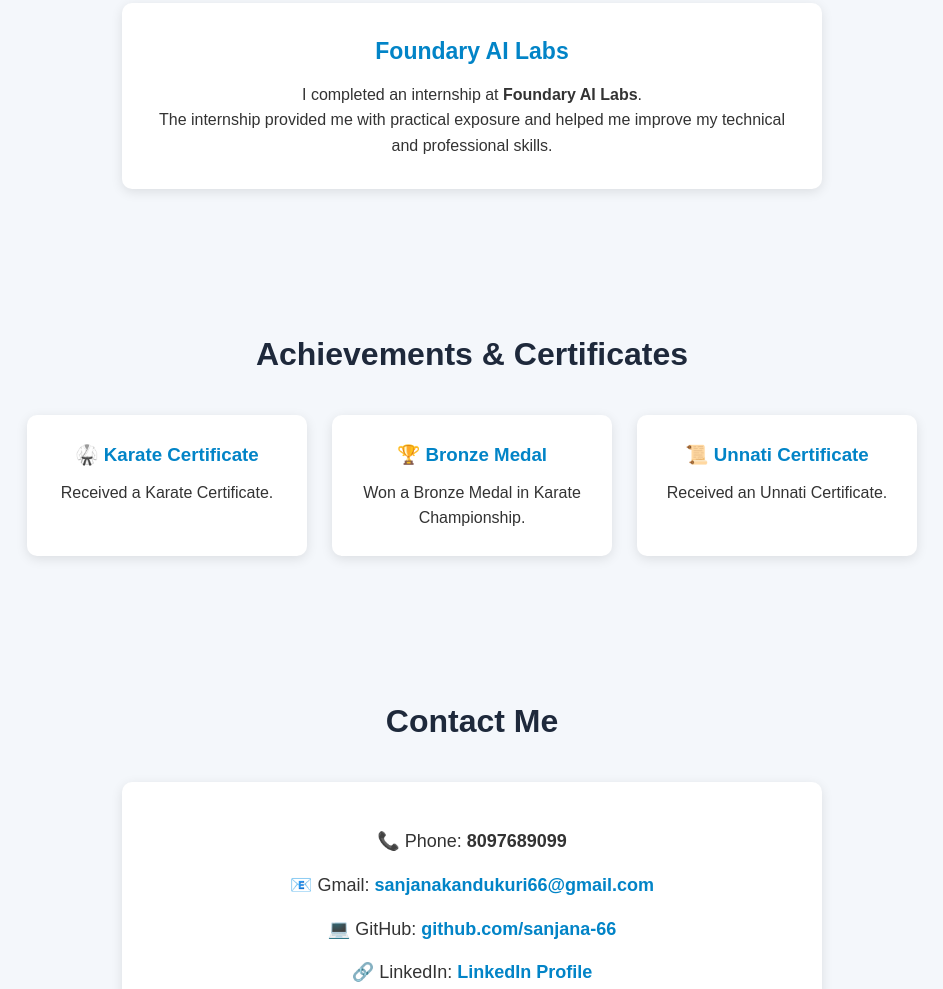
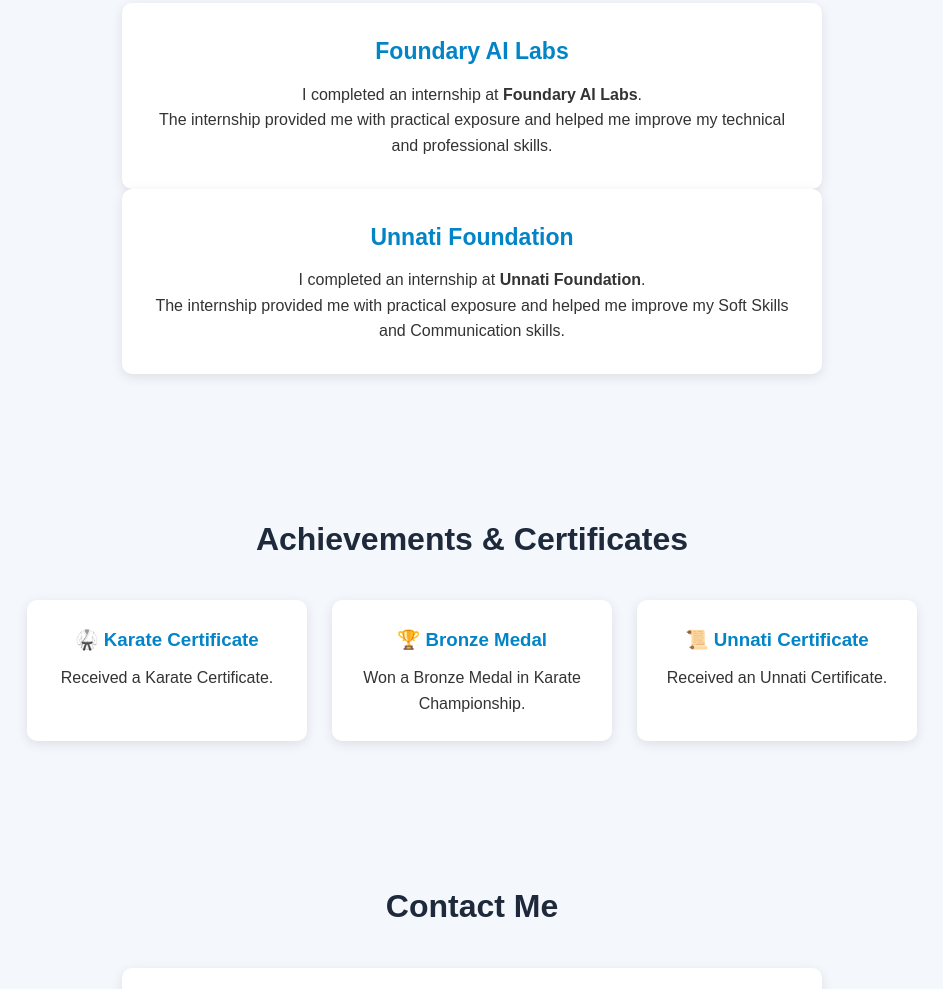
Before and after one commit to sanjana-66/Portfolio, a plain HTML site: page index.html in a window 1280 px wide. Shown: the part 2704-3693 px from the top of the page, without its empty margins (168-1111 px from the left). Drawn offline with Linux system fonts and the light colour scheme.

Commit message:
Update index.html

```diff
--- a/index.html
+++ b/index.html
@@ -551,6 +551,7 @@
 
             <h3>Foundary AI Labs</h3>
 
+
             <p>
                 I completed an internship at
                 <strong>Foundary AI Labs</strong>.
@@ -563,6 +564,24 @@
             </p>
 
         </div>
+        <div class="internship">
+
+            <h3>Unnati Foundation</h3>
+
+
+            <p>
+                I completed an internship at
+                <strong>Unnati Foundation</strong>.
+            </p>
+
+            <p>
+                The internship provided me with practical exposure
+                and helped me improve my Soft Skills and Communication
+                skills.
+            </p>
+
+        </div>
+
 
     </section>
 
```
